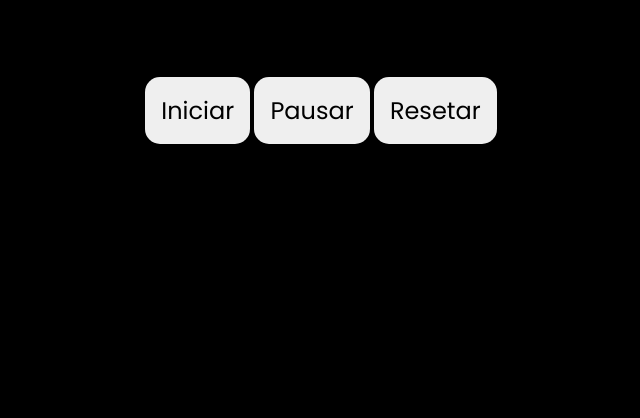
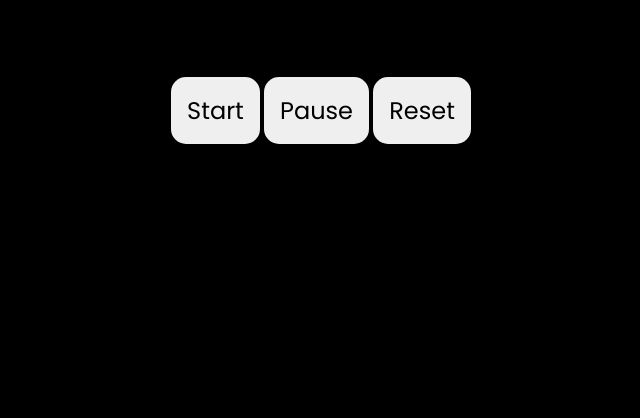
Before and after one commit to yuicchicode/webDev, a plain HTML site: page Cronometer/index.html in a window 1280 px wide. Shown: the part 398-816 px from the top of the page, without its empty margins (319-959 px from the left). Drawn offline with Linux system fonts and the light colour scheme.

Commit message:
Code adjustments

```diff
--- a/Cronometer/index.html
+++ b/Cronometer/index.html
@@ -31,9 +31,9 @@
         </div>
 
         <div class="buttons-container">
-            <button id="startBtn" class="button">Iniciar</button>
-            <button id="pauseBtn" class="button">Pausar</button>
-            <button id="resetBtn" class="button">Resetar</button>
+            <button id="startBtn" class="button">Start</button>
+            <button id="pauseBtn" class="button">Pause</button>
+            <button id="resetBtn" class="button">Reset</button>
         </div>
 
     </section>
--- a/Cronometer/script.js
+++ b/Cronometer/script.js
@@ -23,6 +23,10 @@ function resetTimer() {
   clearInterval(intervalId);
   elapsedTime = 0;
   updateTimer();
+  document.getElementById("hours").textContent = "00";
+  document.getElementById("minutes").textContent = "00";
+  document.getElementById("seconds").textContent = "00";
+
 }
 
 function updateTimer() {
```
